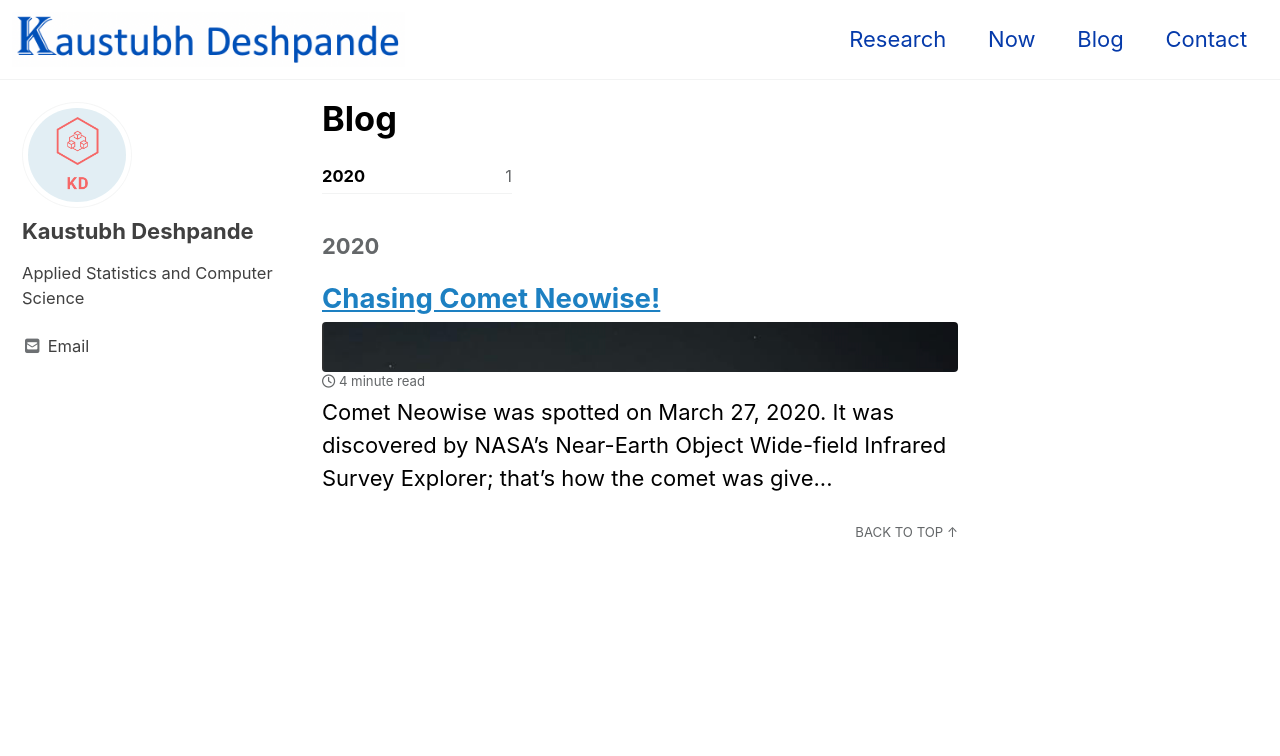
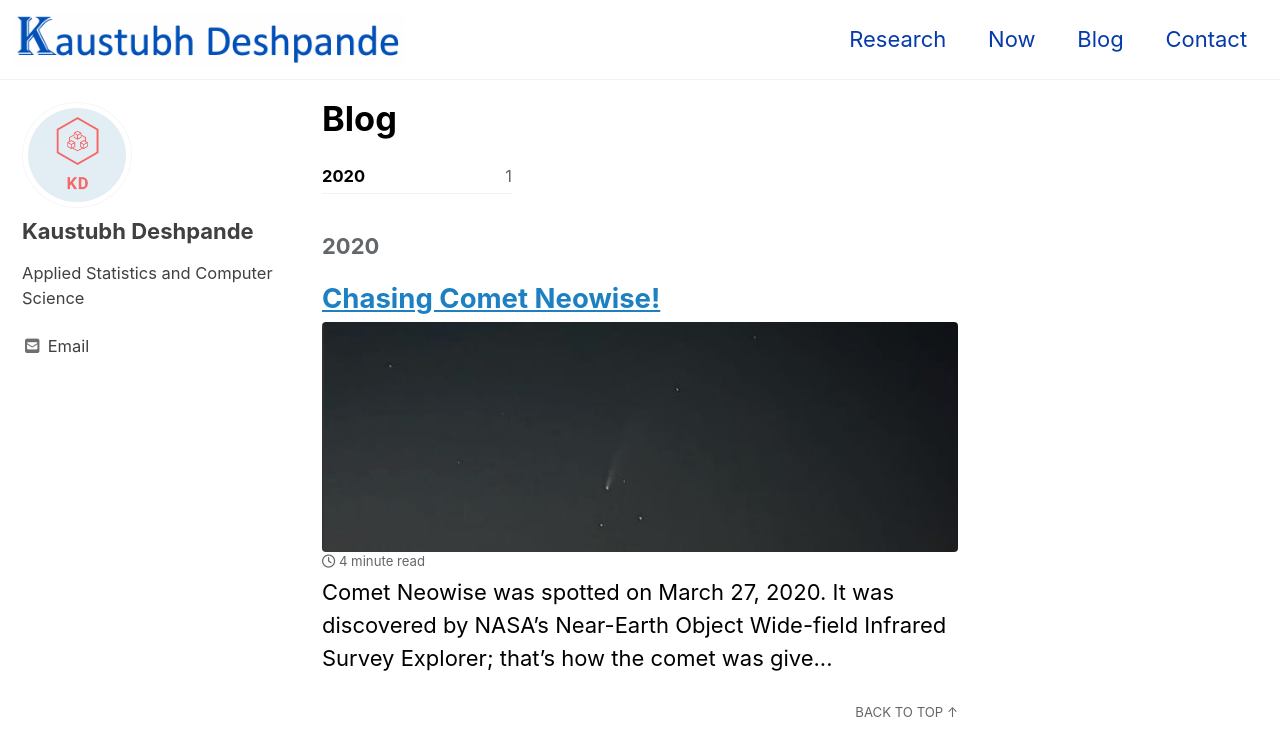
Before and after one commit to kaus0399/kaus0399.github.io, a Jekyll site: the page built from _pages/blog.md, in a window 1280 px wide and 900 px high. Shown: the top 756 px of the window. Built offline with Jekyll 4.4.1, drawn with Linux system fonts in a browser that asks for light colours; cached includes are drawn as plain includes; nearby versions of some CDN libraries.

Commit message:
December 2023 update

```diff
--- a/_sass/main.scss
+++ b/_sass/main.scss
@@ -9,12 +9,12 @@
 
 
 .archive__item-teaser{
-    max-height: 5.5vh;
+    max-height: 25.5vh;
     max-width: 100%;
   }
 
 img[src~="lim_height"]{
-    max-height: 27vh;
+    max-height: 30vh;
   }
 
 h2 {
```
